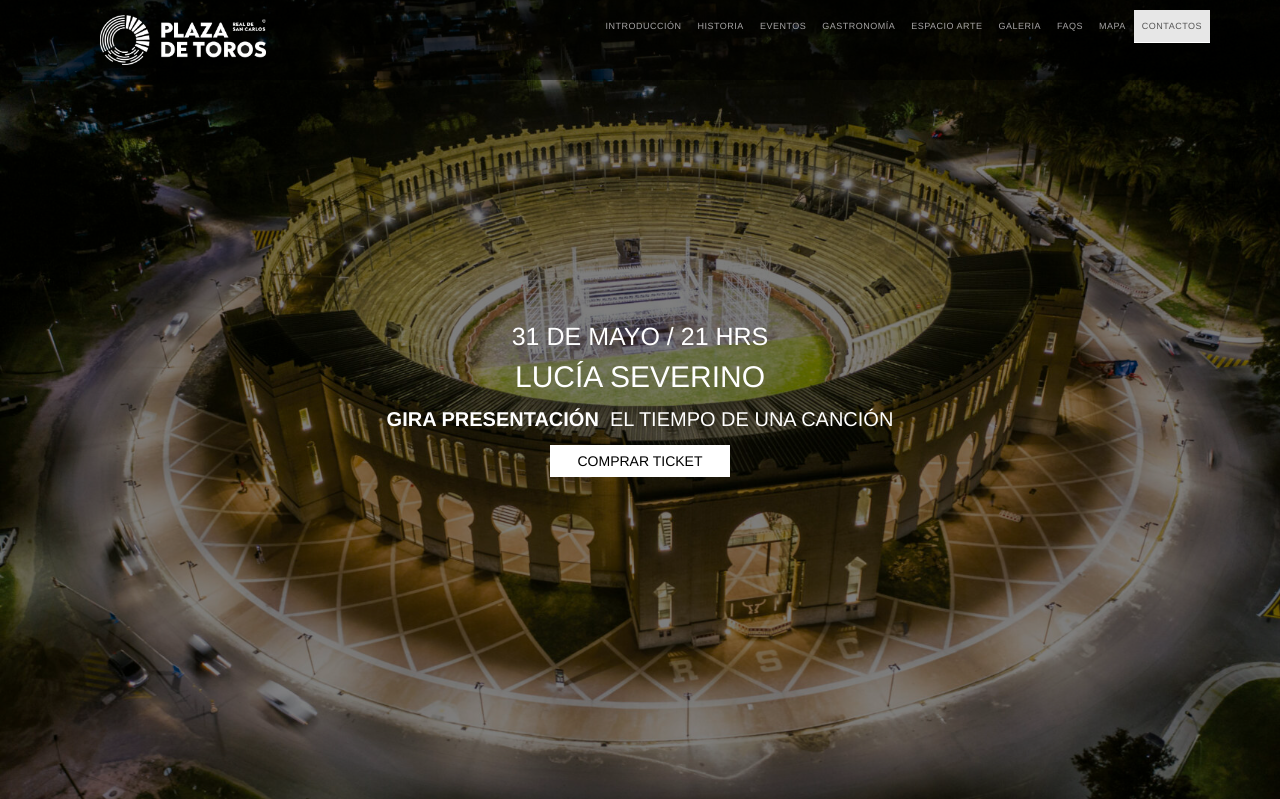
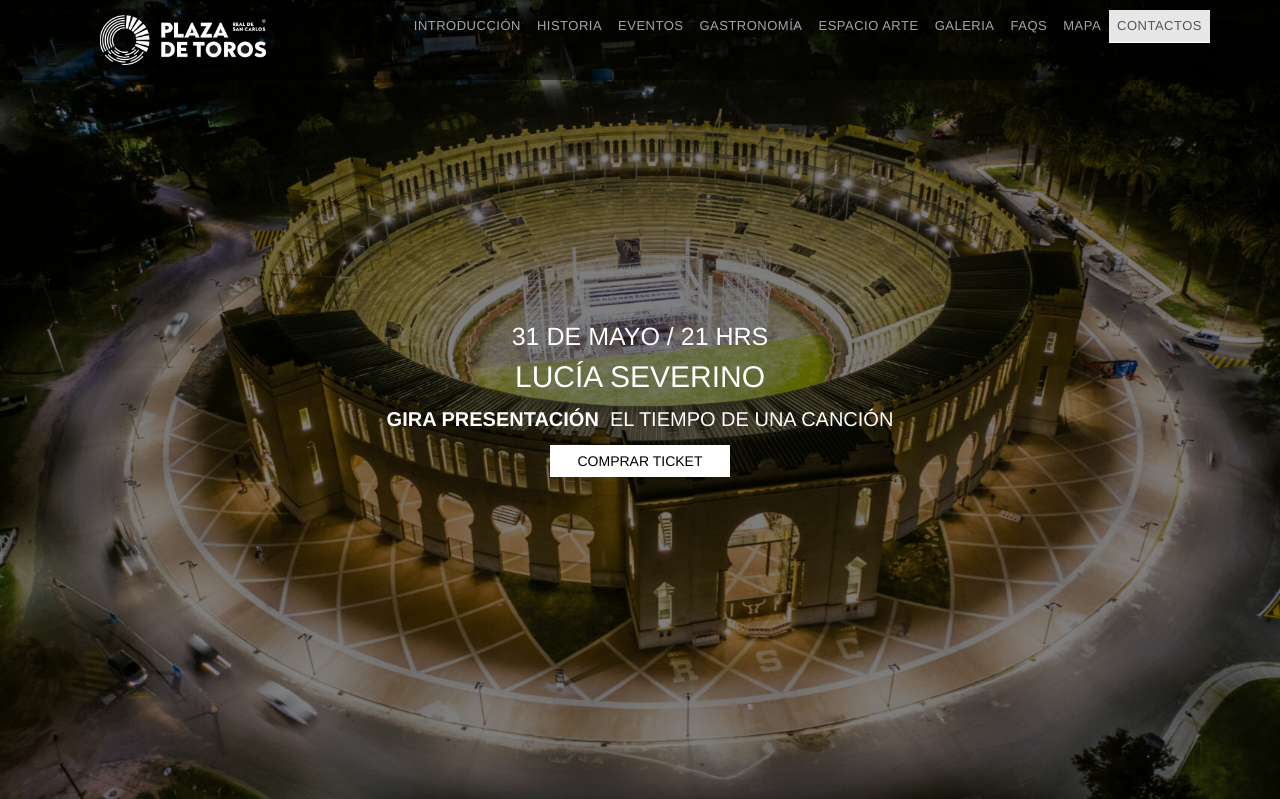
Before and after one commit to Citadin2025/demo-proyecto-plazatoros, a PHP site: page / in a window 1280 px wide. Shown: the top 799 px of the page. Run offline with PHP 8.4, Linux system fonts and the light colour scheme; data that the repository does not hold is empty; some libraries are stand-ins or nearby versions.

Commit message:
Agrande tamaño de texto del navbar

```diff
--- a/assets/css/main.css
+++ b/assets/css/main.css
@@ -111,7 +111,7 @@ a:focus {
 .navbar-custom .navbar-nav > li > a {
   color: #a7a5a5;
   text-transform: uppercase;
-  font-size: 9px; /* más pequeño */
+  font-size: 13px; /* más pequeño */
   font-weight: 400;
   border-bottom: 1px solid transparent;
   padding: 6px 8px; /* menos espacio horizontal */
```
